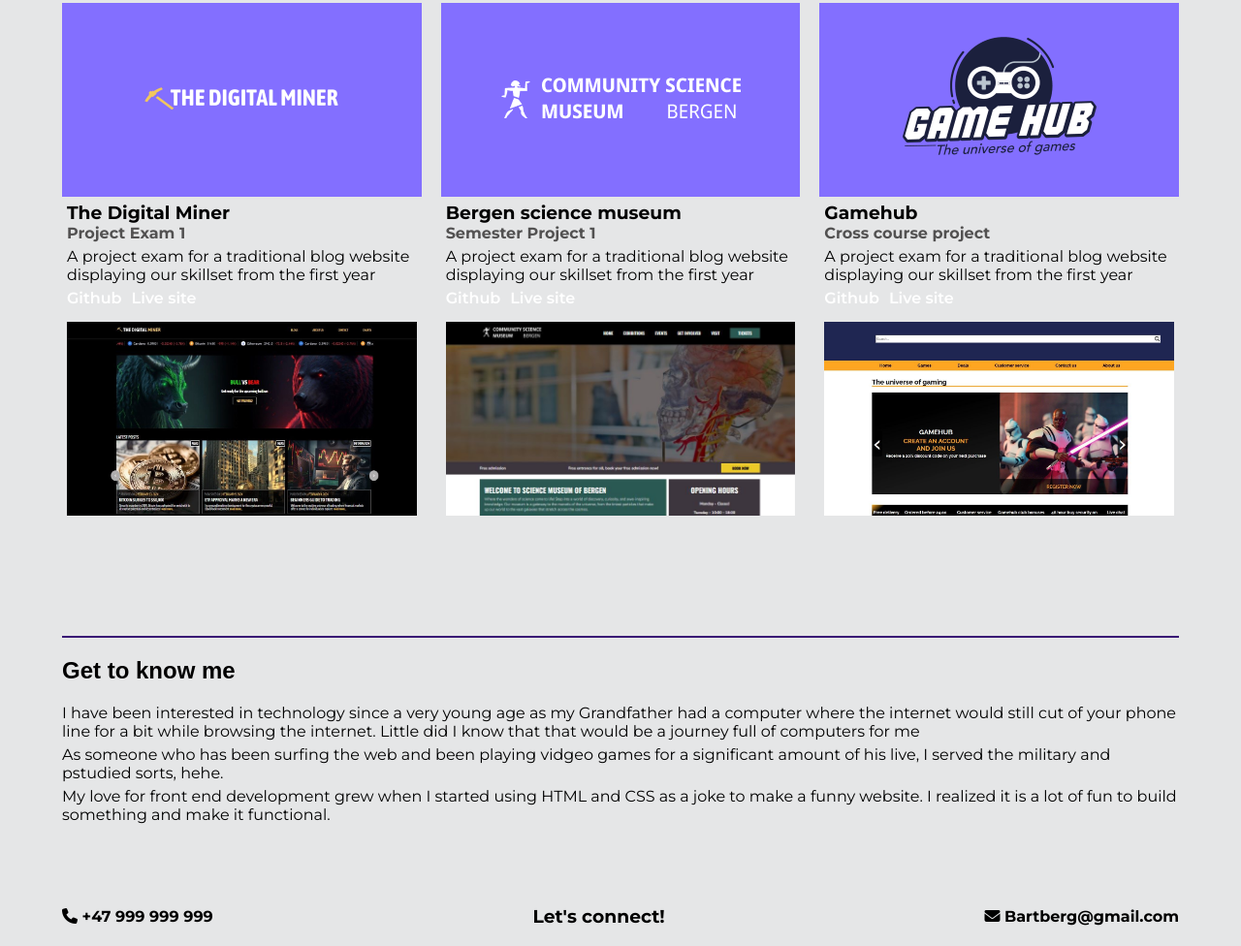
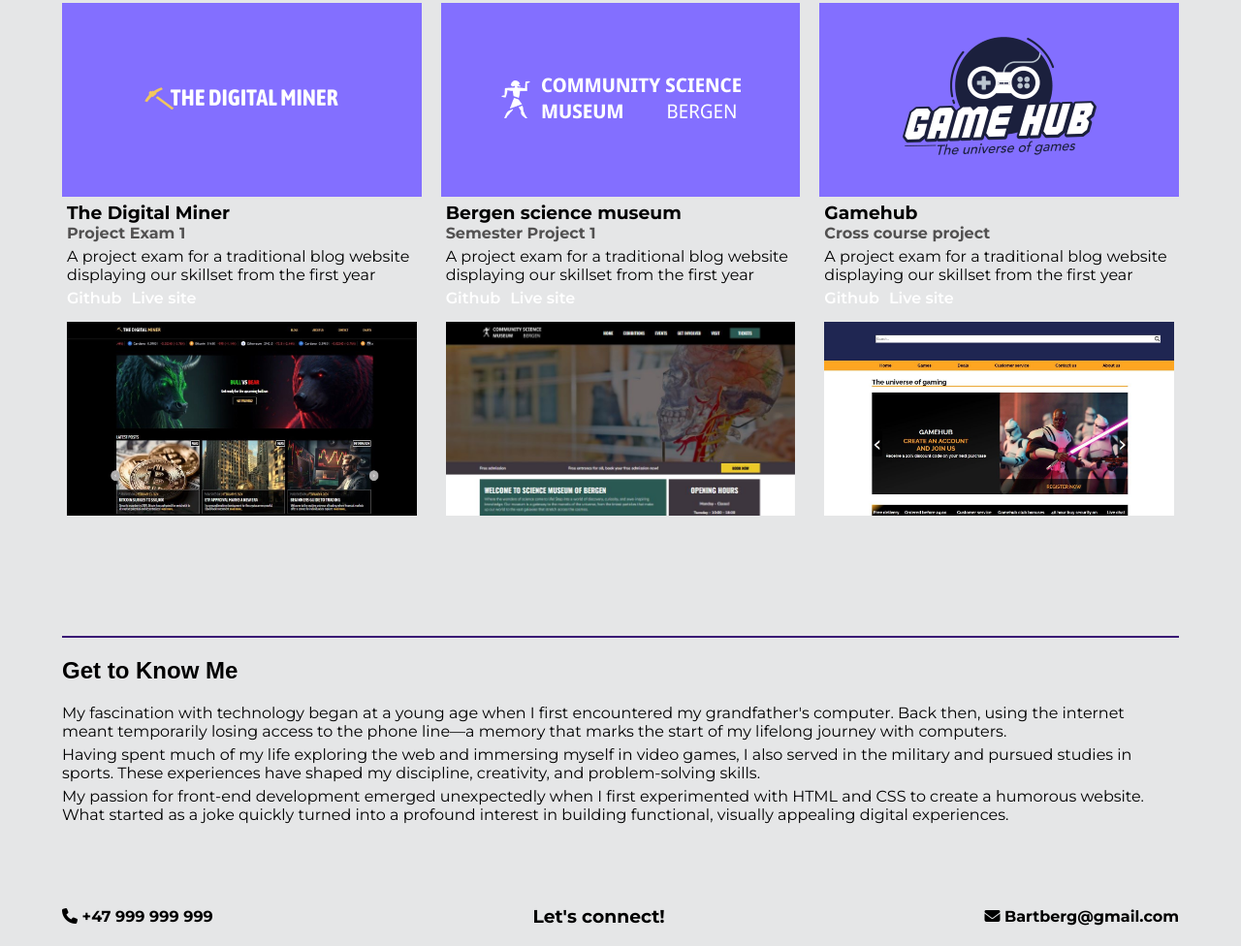
Before and after one commit to Barvand/portfolio-1, a website: page index.html in a window 1280 px wide. Shown: the part 507-1483 px from the top of the page at 97% size. Drawn offline with Linux system fonts and the light colour scheme; a web font is replaced by a local one.

Commit message:
about me

```diff
--- a/index.html
+++ b/index.html
@@ -130,11 +130,12 @@ rel="stylesheet">
         </section>
         <section class="contact-container">
         <div class="max-width-flex-container border-top">
-          <h2 id="about-me"> Get to know me </h2>
-          <p> I have been interested in technology since a very young age as my Grandfather had a computer where the internet would still cut of your phone line for a bit while browsing the internet.
-            Little did I know that that would be a journey full of computers for me </p>
-          <p> As someone who has been surfing the web and been playing vidgeo games for a significant amount of his live, I served the military and pstudied sorts, hehe.
-            <p> My love for front end development grew when I started using HTML and CSS as a joke to make a funny website. I realized it is a lot of fun to build something and make it functional.
+          <h2 id="about-me">Get to Know Me</h2>
+          <p> My fascination with technology began at a young age when I first encountered my grandfather's computer. Back then, using the internet meant temporarily losing access to the phone line—a memory that marks the start of my lifelong journey with computers. </p>
+          <p> Having spent much of my life exploring the web and immersing myself in video games, I also served in the military and pursued studies in sports.
+            These experiences have shaped my discipline, creativity, and problem-solving skills. </p>
+            <p> My passion for front-end development emerged unexpectedly when I first experimented with HTML and CSS to create a humorous website.
+             What started as a joke quickly turned into a profound interest in building functional, visually appealing digital experiences. </p>
           </div>
           </div>
           </section>
```
